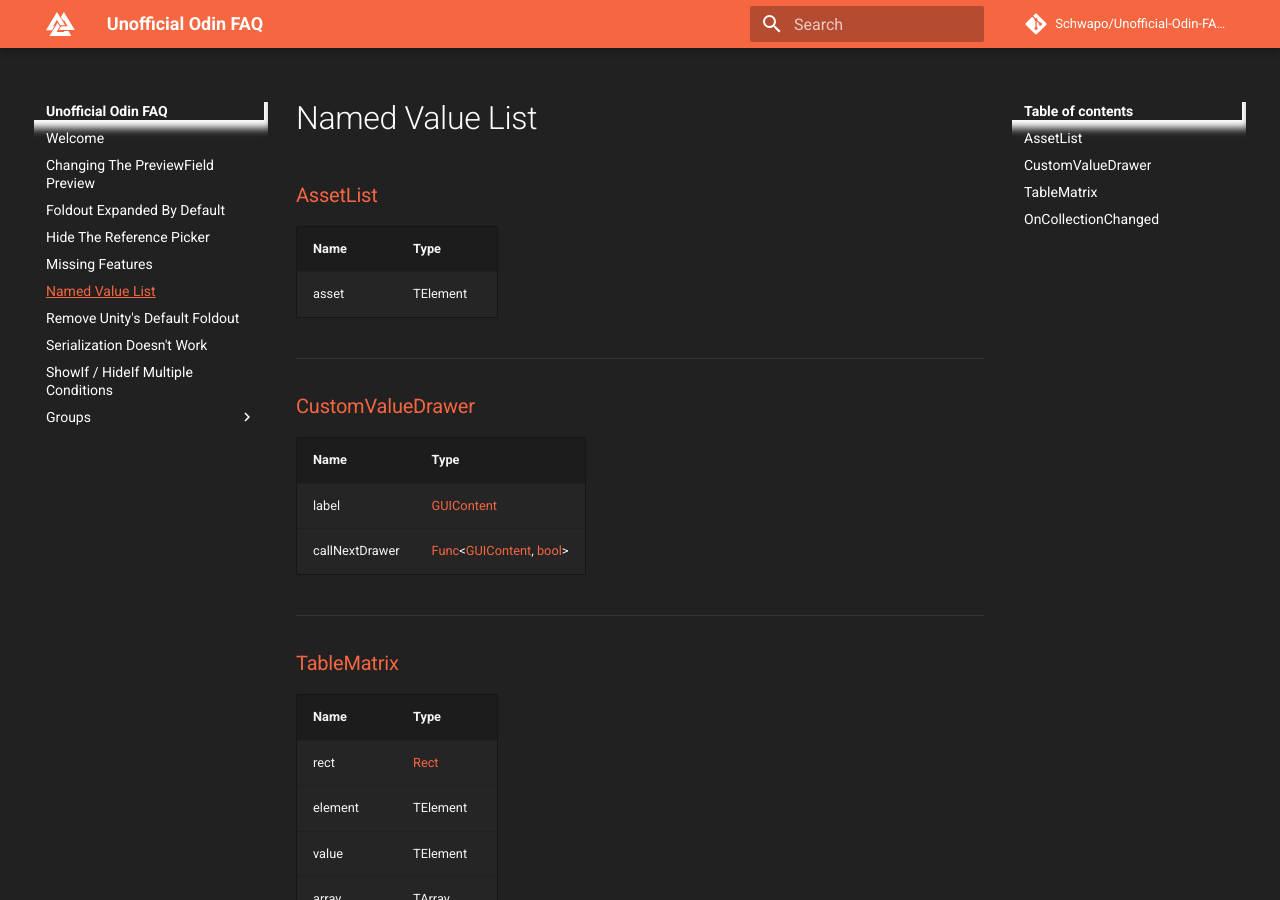
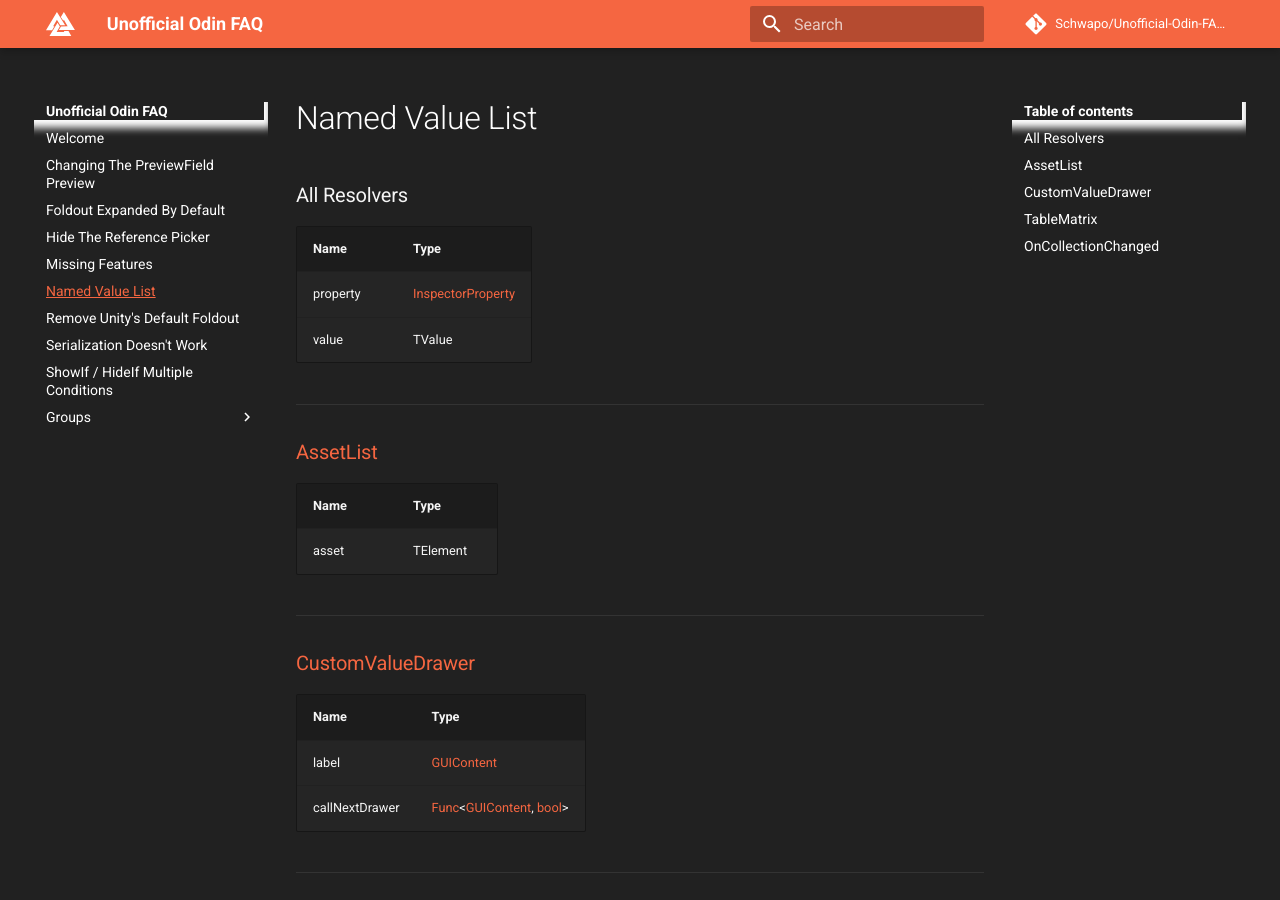
Before and after one commit to Schwapo/Unofficial-Odin-FAQ, an MkDocs documentation site: the page built from docs/named-value-list.md, in a window 1280 px wide and 900 px high. Built offline with MkDocs 1.6.1 and Material for MkDocs 9.7.7, drawn with Linux system fonts in a browser that asks for light colours; comment, search, counter and statistics services are not loaded.

Commit message:
Added All Resolvers Table

```diff
--- a/docs/named-value-list.md
+++ b/docs/named-value-list.md
@@ -1,4 +1,12 @@
 # Named Value List
+
+### All Resolvers
+| Name     | Type                |
+| -------- | ------------------- |
+| property | [InspectorProperty] |
+| value    | TValue              |
+
+---
 
 ### [AssetList]
 | Name  | Type     |
@@ -41,6 +49,7 @@
 [CustomValueDrawer]: https://www.odininspector.com/documentation/sirenix.odininspector.customvaluedrawerattribute
 [OnCollectionChanged]: https://www.odininspector.com/documentation/sirenix.odininspector.oncollectionchangedattribute
 
+[InspectorProperty]: https://www.odininspector.com/documentation/sirenix.odininspector.editor.inspectorproperty
 [CollectionChangeInfo]: https://www.odininspector.com/documentation/sirenix.odininspector.editor.collectionchangeinfo
 
 [GUIContent]: https://docs.unity3d.com/ScriptReference/GUIContent.html
```
